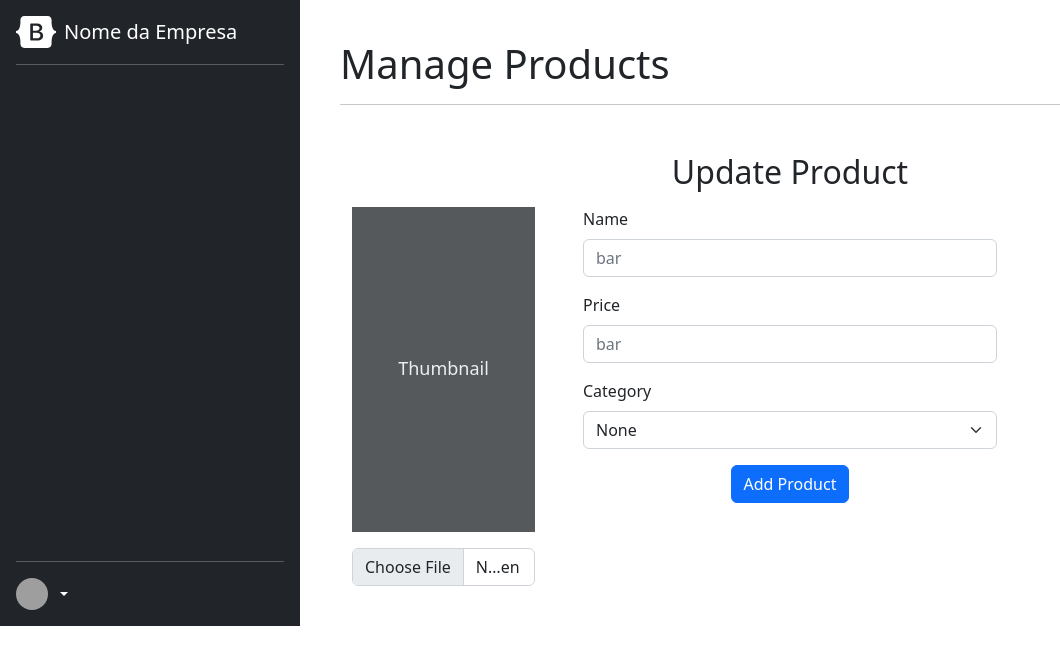
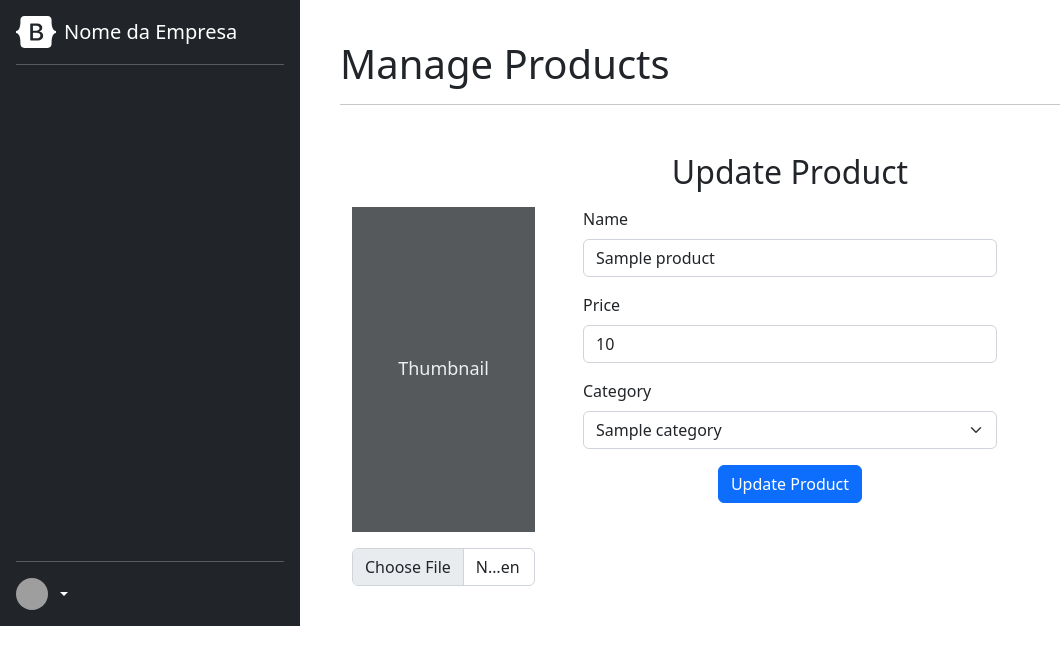
Before and after one commit to pedro-psb/pypos-canteen, a Flask app: template pypos/templates/user/management_products_update_product.html in a window 1280 px wide. Shown: the top 665 px of the page, without its empty margins (0-1060 px from the left). Run offline with Flask 2, Linux system fonts and the light colour scheme; the template is opened without the code that fills it: most values are stand-ins (such as "Sample title", 1, 10 or a date in 2020); some libraries are stand-ins or nearby versions; grey boxes are pictures that could not be loaded.

Commit message:
test(manage-product): add update_product test (still failing)

```diff
--- a/pypos/templates/user/management_products.html
+++ b/pypos/templates/user/management_products.html
@@ -25,7 +25,6 @@
             </theader>
             <tbody>
                 {% for category in data.categories %}
-                {{ category.active }}
                 {% if category.active == 1 %}
                 <tr>
                     <td>{{ category.id }}</td>
@@ -71,7 +70,6 @@
             </theader>
             <tbody>
                 {% for product in data.products %}
-                {{ product.active }}
                 {% if product.active == 1 %}
                 <tr>
                     <td>
@@ -101,7 +99,7 @@
                     <td class="text-end">
                         <div class="btn-group">
                             <a class="btn btn-sm btn-outline-success"
-                                href="{{ url_for('page.manage_products_update_product') }}">Update</a>
+                                href="{{ url_for('page.manage_products_update_product', id=product.id) }}">Update</a>
                             <form method="post" action="{{ url_for('canteen.product.remove_product') }}">
                                 <input type="hidden" name="id" value="{{ product.id }}">
                                 <button type="submit" class="btn btn-sm btn-outline-danger">Delete</button>
--- a/pypos/templates/user/management_products_add_product.html
+++ b/pypos/templates/user/management_products_add_product.html
@@ -36,7 +36,9 @@
                     <select class="form-select" aria-label="Default select example" name="category">
                         <option selected>None</option>
                         {% for category in data.categories %}
+                        {% if category.active == 1 %}
                         <option value="{{ category.id }}">{{ category.name }}</option>
+                        {% endif %}
                         {% endfor %}
                         <option>-- Add a category--</option>
                     </select>
--- a/pypos/templates/user/management_products_update_product.html
+++ b/pypos/templates/user/management_products_update_product.html
@@ -6,7 +6,7 @@
 </hr>
 <div class="container">
     <h2 class="text-center mb-3">Update Product</h2>
-    <form method="post" action="" class="row g-5">
+    <form method="post" action="{{ url_for('canteen.product.update_product') }}" class="row g-5">
         <!-- img -->
         <div class="col-3">
             <svg class="bd-placeholder-img card-img-top mb-3" width="100" height="325"
@@ -17,32 +17,35 @@
                     dy=".3em">Thumbnail</text>
             </svg>
             <div class="">
-                <input type="file" class="form-control" id="description" name="Category" placeholder="bar">
+                <input type="file" class="form-control" id="description" name="file" placeholder="bar">
             </div>
         </div>
         <!-- fields -->
         <div class="col-9 w-50">
             <div class="row">
+                <input type="hidden" name="id" value="{{ data.product.id }}">
                 <div class="col-12 mb-3">
                     <label for="name" class="form-label">Name</label>
-                    <input type="text" class="form-control" id="name" name="Name" placeholder="bar">
+                    <input type="text" class="form-control" id="name" name="name" value="{{ data.product.name }}">
                 </div>
                 <div class="col-12 mb-3">
                     <label for="price" class="form-label">Price</label>
-                    <input type="number" class="form-control" id="price" name="Price" placeholder="bar">
+                    <input type="text" class="form-control" id="price" name="price" value="{{ data.product.price }}">
                 </div>
                 <div class="col-12 mb-3">
                     <label for="category" class="form-label">Category</label>
-                    <select class="form-select" aria-label="Default select example">
-                        <option selected>None</option>
-                        <option value="1">One</option>
-                        <option value="2">Two</option>
-                        <option value="3">Three</option>
-                        <option value="3">-- Add a category-- </option>
+                    <select class="form-select" aria-label="Default select example" name="category">
+                        <option selected value="{{ data.product.category }}">{{ data.product.category }}</option>
+                        {% for category in data.categories %}
+                        {% if category.active == 1 %}
+                        <option value="{{ category.id }}">{{ category.name }}</option>
+                        {% endif %}
+                        {% endfor %}
+                        <option>-- Add a category--</option>
                     </select>
                 </div>
                 <div class="text-center">
-                    <button class="btn btn-primary w-auto align-bottom" type="submit">Add Product</button>
+                    <button class="btn btn-primary w-auto align-bottom" type="submit">Update Product</button>
                 </div>
             </div>
         </div>
```
Also changed, not shown: pypos/blueprints/canteen_space/product_mng/models.py (+4 -4 lines), pypos/blueprints/canteen_space/product_mng/views.py (+30 -2 lines), pypos/blueprints/frontend/views.py (+10 -4 lines), tests/test_products.py (+43 -0 lines).
